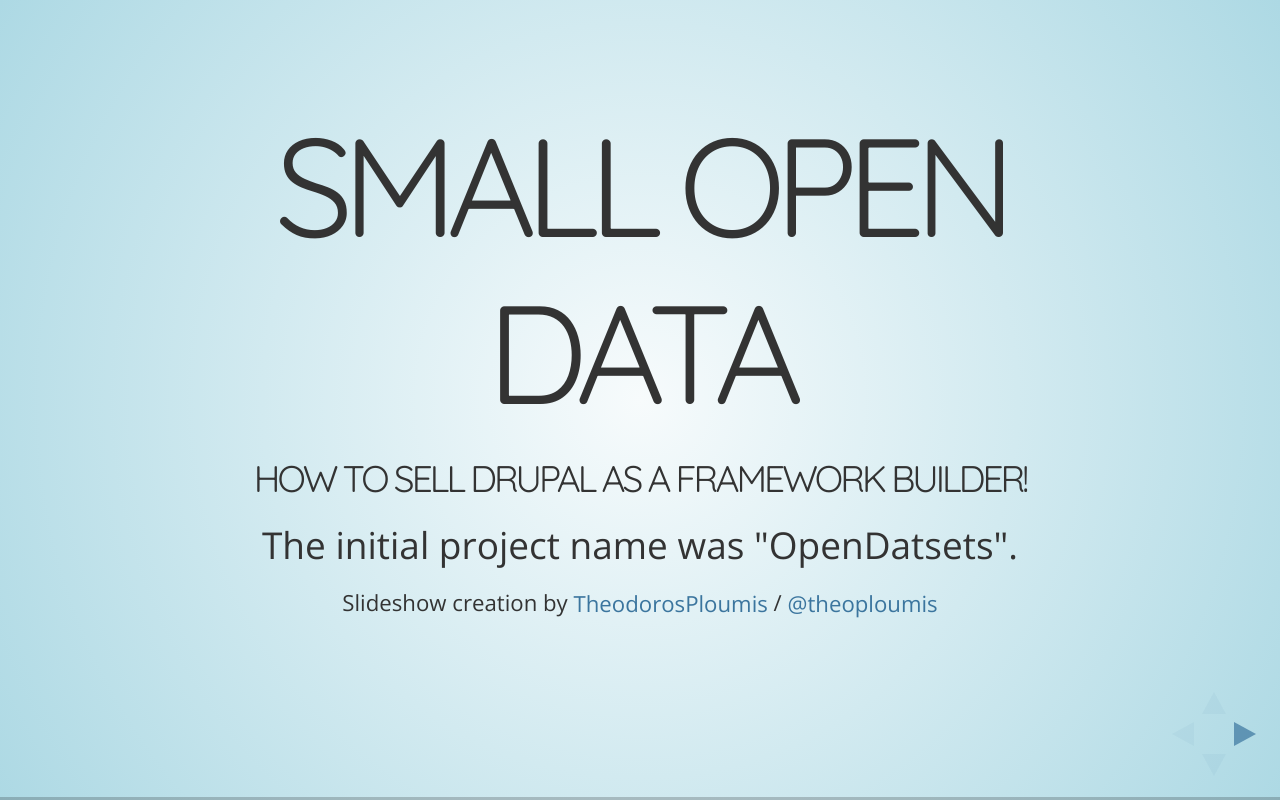
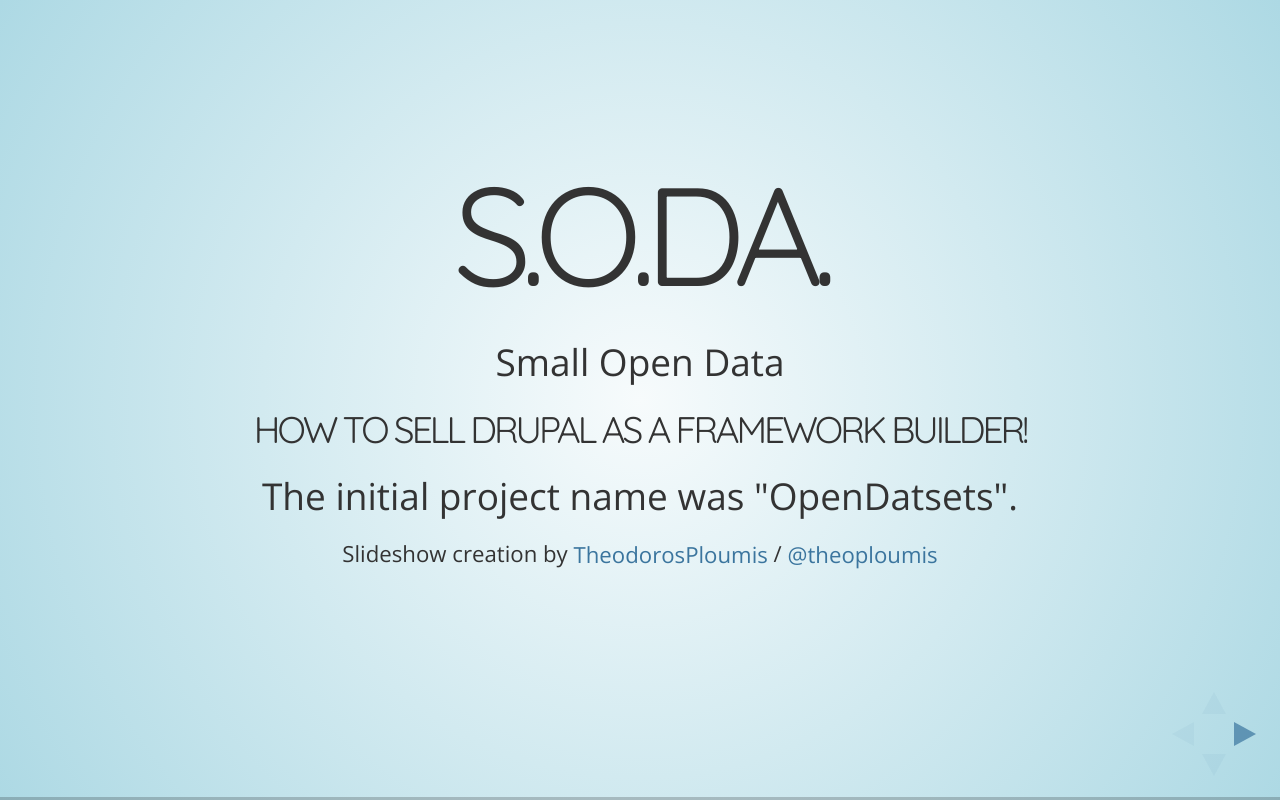
Before and after one commit to drupal-soda/presentation, a website: page index.html in a window 1280 px wide. Drawn offline with nearby package versions, Linux system fonts and the light colour scheme.

Commit message:
Autocommit

```diff
--- a/index.html
+++ b/index.html
@@ -43,7 +43,8 @@
     <!-- Any section element inside of this container is displayed as a slide -->
     <div class="slides">
         <section>
-            <h1>Small Open Data</h1>
+            <h1>S.O.DA.</h1>
+            <p>Small Open Data</p>
 
             <h4>How to sell Drupal as a framework builder!</h4>
 
```
